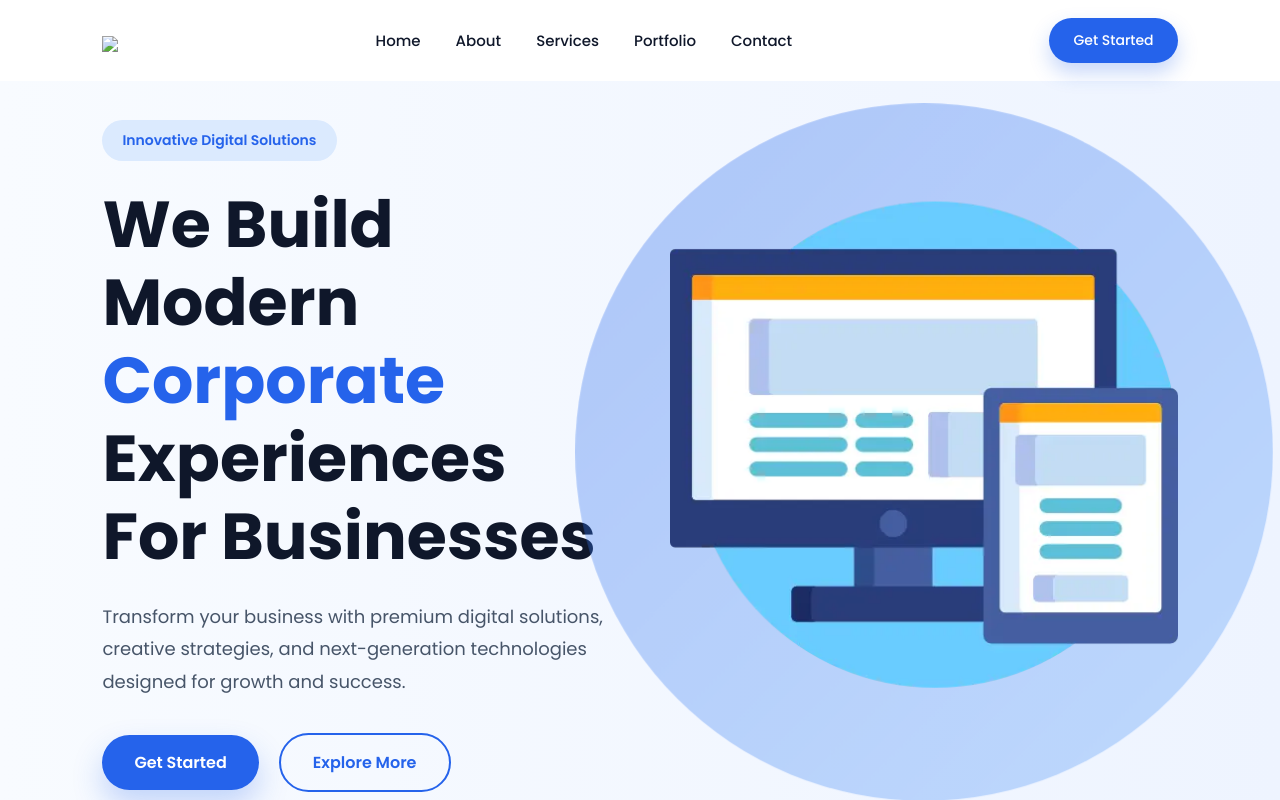
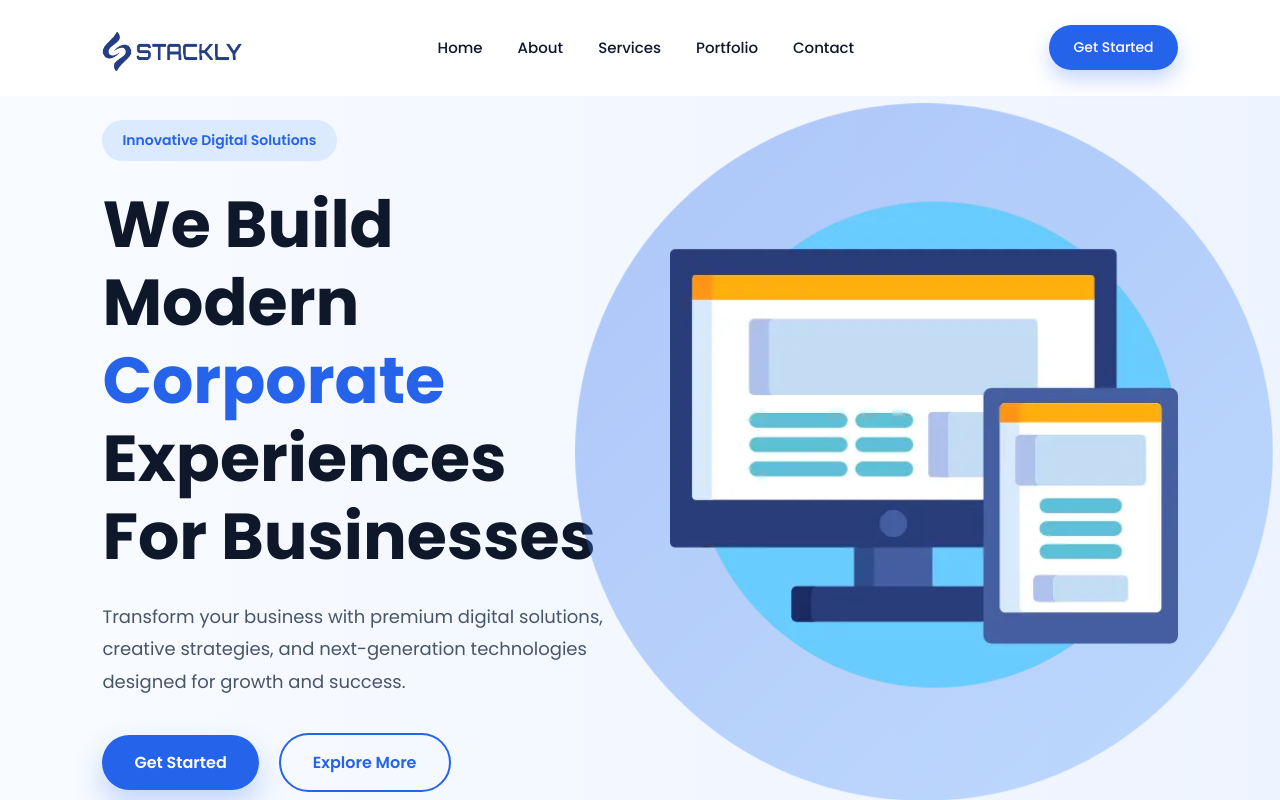
Before and after one commit to dineshparthipan27-dot/Corporate, a plain HTML site: page index.html in a window 1280 px wide. Shown: the top 800 px of the page. Drawn offline with Linux system fonts and the light colour scheme; the site is published under a folder, as on GitHub Pages, so addresses that start at the root find nothing.

Commit message:
Created Home Page

```diff
--- a/index.html
+++ b/index.html
@@ -21,7 +21,7 @@
 
 
     <a href="index.html" class="logo">
-      <img src="/asset/logo.webp">
+      <img src="./asset/logo.webp">
     </a>
 
 
@@ -589,7 +589,7 @@
       <div class="footer-box">
 
         <a href="index404.html" class="logo">
-          <img src="/asset/logo.webp">
+          <img src="./asset/logo.webp">
         </a>
 
 
```
